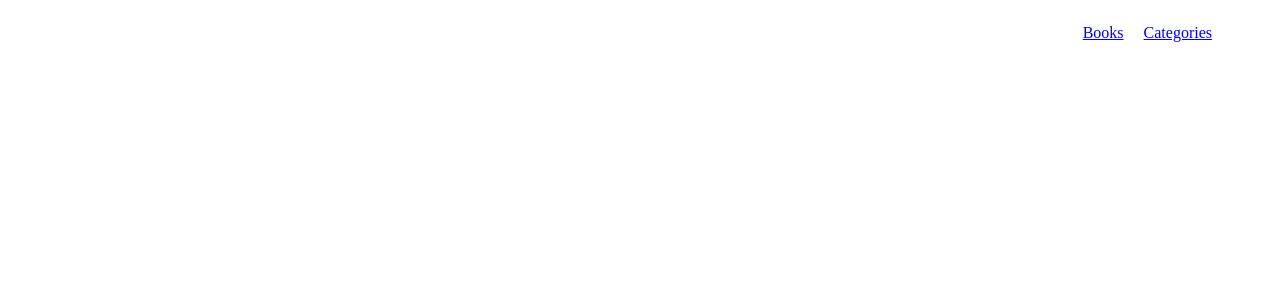
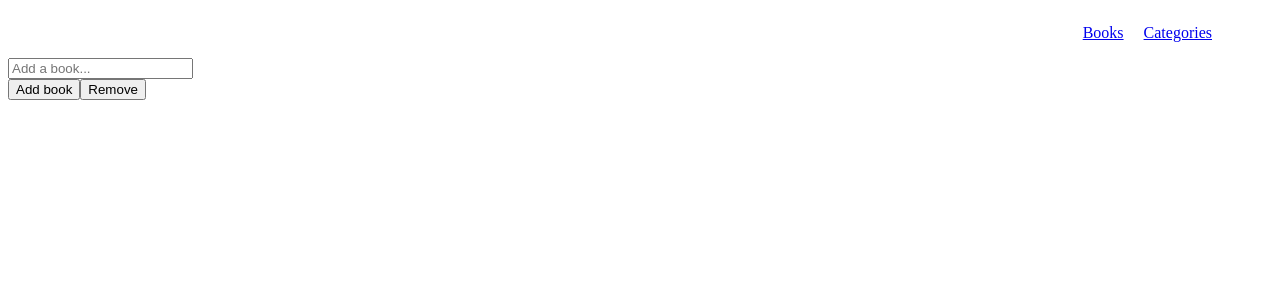
Before and after one commit to ivaan1992/book-store, a React (Create React App) app: page / in a window 1280 px wide. Before the commit this address had no page. Shown: the top 300 px of the page. Built offline with nearby package versions, Linux system fonts and the light colour scheme.

Commit message:
Make optional changes

```diff
--- a/src/App.js
+++ b/src/App.js
@@ -8,8 +8,8 @@
   <div className="App">
     <Header />
     <Routes>
-      <Route exact path="/books" element={<Books />} />
       <Route path="/categories" element={<Categories />} />
+      <Route exact path="/" element={<Books />} />
     </Routes>
   </div>
 );
```
